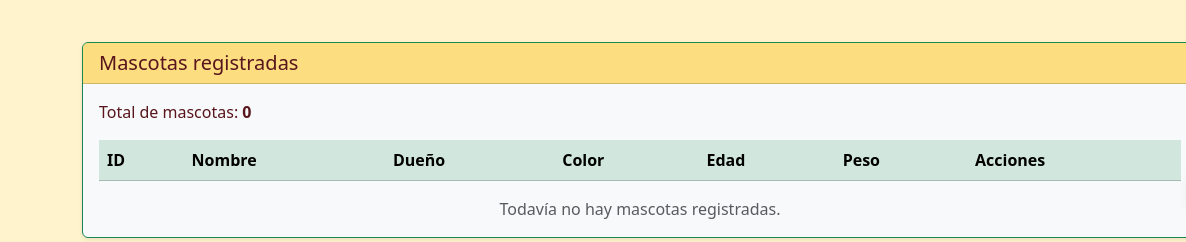
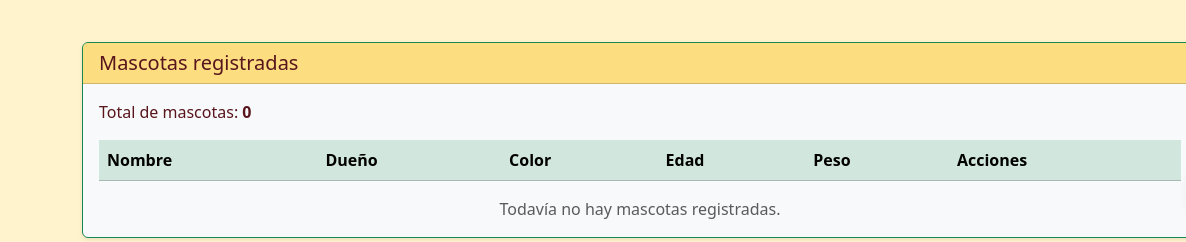
Before and after one commit to octaviolib/veterinaria3, a website built with Vite: page mascotas.html in a window 1280 px wide. Shown: the part 558-800 px from the top of the page, 0-1186 px from the left. Built offline with nearby package versions, Linux system fonts and the light colour scheme.

Commit message:
Update mascotas.html

```diff
--- a/mascotas.html
+++ b/mascotas.html
@@ -110,7 +110,7 @@
           <table class="table table-striped table-hover align-middle">
             <thead class="table-success">
               <tr>
-                <th>ID</th>
+                <!-- <th>ID</th> -->
                 <th>Nombre</th>
                 <th>Dueño</th>
                 <th>Color</th>
```
